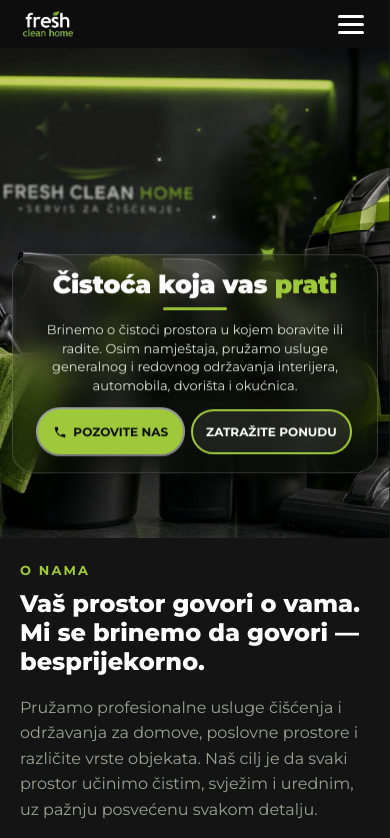
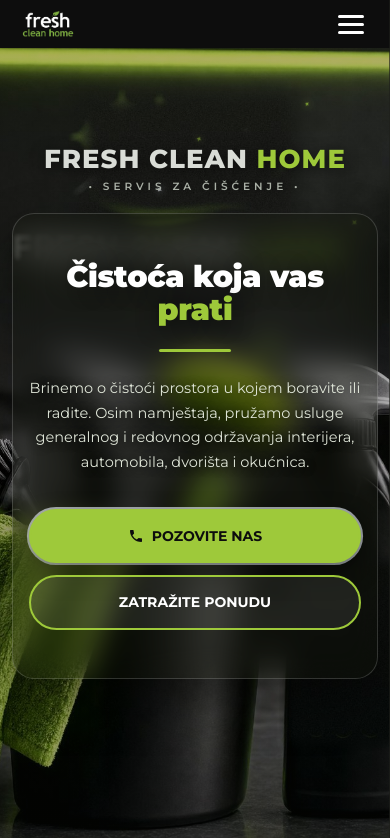
Before and after one commit to smartfixservis/freshcleanhome, a plain HTML site: page index.html in a window 390 px wide. Shown: the top 838 px of the page. Drawn offline with Linux system fonts and the light colour scheme.

Commit message:
Add files via upload

```diff
--- a/index.html
+++ b/index.html
@@ -53,11 +53,13 @@
   .hero-content{position:relative;z-index:3;max-width:460px;margin:0 auto;text-align:center;padding:24px 30px;background:rgba(16,20,12,.32);backdrop-filter:blur(15px) saturate(1.1);-webkit-backdrop-filter:blur(15px) saturate(1.1);border:1px solid rgba(255,255,255,.16);border-radius:22px;box-shadow:0 22px 50px rgba(0,0,0,.45)}
   .hero-title{font-weight:900;font-size:clamp(28px,4vw,50px);line-height:1.04;letter-spacing:-.01em;color:#fff;text-shadow:0 2px 20px rgba(0,0,0,.5)}
   .hero-title span{color:var(--lime)}
+  .wall-sign{display:none}
   .hero-div{width:84px;height:3px;background:var(--lime);border-radius:3px;margin:16px auto}
   .hero-lead{max-width:540px;color:#dfe5d7;font-size:15px;text-shadow:0 1px 10px rgba(0,0,0,.6)}
   .hero-cta{display:inline-flex;align-items:center;gap:10px;margin-top:24px;background:var(--lime);color:#0d0d0d;font-weight:700;font-size:15px;padding:14px 30px;border-radius:999px;animation:ctaPulse 1.1s ease-in-out infinite;transition:background .2s}
   .hero-cta:hover{background:var(--lime-l)}
-  .hero-ctas{display:flex;flex-wrap:wrap;justify-content:center;gap:10px;margin-top:22px}
+  .hero-ctas{display:flex;flex-wrap:nowrap;justify-content:center;gap:10px;margin-top:22px}
+  .hero-ctas .hero-cta{flex:1 1 0;min-width:0;justify-content:center;line-height:1.2;box-sizing:border-box}
   .hero-ctas .hero-cta{margin-top:0;font-family:inherit;font-size:14px;padding:13px 20px;border:2px solid var(--lime);cursor:pointer;white-space:nowrap}
   .hero-cta.alt{background:rgba(255,255,255,.08);color:#fff;animation:none}
   .hero-cta.alt:hover{background:var(--lime);color:#0d0d0d}
@@ -71,21 +73,25 @@
   /* SECTIONS */
   section.block{padding:45px 0}
   .hero + section.block{padding-top:22px}
-  /* Mobilni i uspravni ekrani: cijela hero slika kao na desktopu, prozor s tekstom ispod */
+  /* Mobilni i uspravni ekrani: hero = jedan ekran, slika kao pozadina preko cijelog ekrana, prozor na sredini */
   @media (max-width:620px), (orientation:portrait) and (max-width:1024px){
-    .hero{--hh:clamp(400px,58svh,520px);min-height:0;display:block;padding-top:48px;background:#0d0d0d}
-    .hero .hero-img{position:relative;inset:auto;width:100%;height:var(--hh);object-fit:cover;object-position:30% 50%}
-    .hero::after{inset:48px 0 auto 0;height:var(--hh);background:linear-gradient(180deg,rgba(5,7,3,.22),rgba(5,7,3,.12) 40%,rgba(5,7,3,.4))}
-    .sparkles{top:48px;bottom:auto;height:var(--hh)}
-    .hero>.wrap{position:absolute;left:0;right:0;top:calc(48px + var(--hh) * .645);transform:translateY(-50%);z-index:3;padding:0 12px}
-    .hero-content{padding:16px 16px 18px;max-width:430px}
-    .hero-title{font-size:25px}
-    .hero-div{width:64px;margin:10px auto}
-    .hero-lead{font-size:13px;line-height:1.45}
-    .hero-ctas{margin-top:14px;gap:8px}
-    .hero-ctas .hero-cta{font-size:12px;padding:11px 13px;gap:6px}
-    .hero-ctas .hero-cta svg{width:14px;height:14px}
+    .hero{height:100vh;height:100svh;min-height:560px;padding-top:48px;align-items:center}
+    .hero .hero-img{object-position:15% 50%}
+    .hero::after{background:linear-gradient(180deg,rgba(5,7,3,.35),rgba(5,7,3,.2) 45%,rgba(5,7,3,.45))}
+    .hero>.wrap{padding:0 12px}
+    .hero-content{padding:46px 16px 48px;max-width:430px}
+    .hero-title{font-size:30px;line-height:1.12}
+    .hero-div{width:72px;margin:22px auto 24px}
+    .hero-lead{font-size:14.5px;line-height:1.7}
+    .hero-ctas{margin-top:34px;gap:12px;flex-direction:column;align-items:stretch}
+    .hero-ctas .hero-cta{flex:none;width:100%;font-size:14px;padding:17px 12px;gap:8px}
+    .hero-ctas .hero-cta svg{width:16px;height:16px}
+    .wall-sign{display:block;position:absolute;left:0;right:0;bottom:100%;margin-bottom:18px;text-align:center;pointer-events:none}
+    .wall-sign .ws1{font-weight:800;font-size:26px;line-height:1.1;letter-spacing:.04em;color:#d9dcd6;text-shadow:0 2px 14px rgba(0,0,0,.6)}
+    .wall-sign .ws1 span{color:var(--lime)}
+    .wall-sign .ws2{font-weight:600;font-size:10.5px;letter-spacing:.38em;color:#aab0a6;margin-top:5px;text-shadow:0 1px 8px rgba(0,0,0,.6)}
   }
+  @media (max-width:620px) and (max-height:600px){.wall-sign{display:none}}
   .sec-head{text-align:center;max-width:680px;margin:0 auto 54px}
   .eyebrow{color:var(--lime);font-weight:700;letter-spacing:.16em;text-transform:uppercase;font-size:13px}
   .sec-head h2{font-weight:800;font-size:clamp(26px,4vw,42px);margin-top:10px;line-height:1.15;color:#fff}
@@ -277,6 +283,7 @@
   </div>
   <div class="wrap">
     <div class="hero-content">
+      <div class="wall-sign" aria-hidden="true"><div class="ws1">FRESH CLEAN <span>HOME</span></div><div class="ws2">• SERVIS ZA ČIŠĆENJE •</div></div>
       <h1 class="hero-title">Čistoća koja vas <span>prati</span></h1>
       <div class="hero-div"></div>
       <p class="hero-lead">Brinemo o čistoći prostora u kojem boravite ili radite. Osim namještaja, pružamo usluge generalnog i redovnog održavanja interijera, automobila, dvorišta i okućnica.</p>
```
